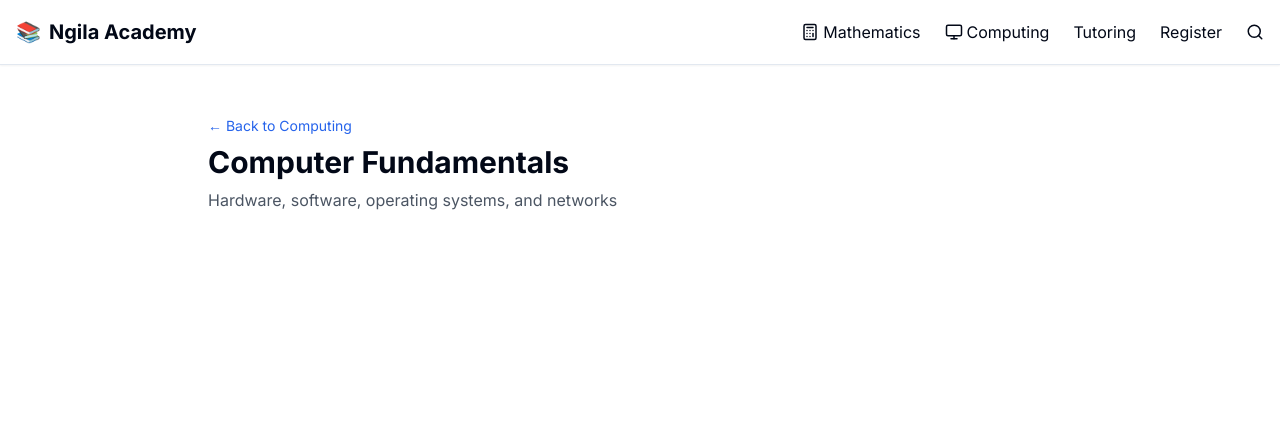
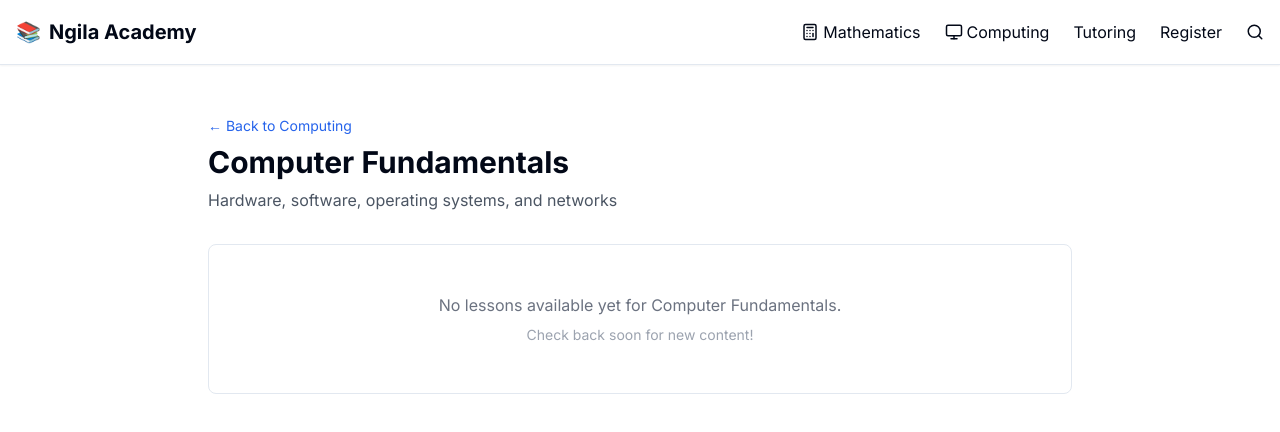
Before and after one commit to ngilambuya-dot/ngila-academy, a Next.js app: page /computing/fundamentals in a window 1280 px wide. Shown: the top 432 px of the page. Built offline with nearby package versions, Linux system fonts and the light colour scheme.

Commit message:
Fix computing pages with proper content

```diff
--- a/app/computing/databases/page.tsx
+++ b/app/computing/databases/page.tsx
@@ -20,7 +20,8 @@ export default async function DatabasesPage() {
                 </div>
 
                 <div className="space-y-3">
-                    {lessons.map((lesson, index) => (
+                    {lessons.length > 0 ? (
+                        lessons.map((lesson, index) => (
                             <Link
                                 key={lesson.slug}
                                 href={`/computing/databases/${lesson.slug}`}
@@ -50,7 +51,13 @@ export default async function DatabasesPage() {
                                     </div>
                                 </div>
                             </Link>
-                    ))}
+                        ))
+                    ) : (
+                        <div className="text-center py-12 bg-white dark:bg-gray-800 rounded-lg border">
+                            <p className="text-gray-500 dark:text-gray-400">No lessons available yet for Databases.</p>
+                            <p className="text-sm text-gray-400 dark:text-gray-500 mt-2">Check back soon for new content!</p>
+                        </div>
+                    )}
                 </div>
             </div>
         </main>
--- a/app/computing/fundamentals/page.tsx
+++ b/app/computing/fundamentals/page.tsx
@@ -20,7 +20,8 @@ export default async function FundamentalsPage() {
                 </div>
 
                 <div className="space-y-3">
-                    {lessons.map((lesson, index) => (
+                    {lessons.length > 0 ? (
+                        lessons.map((lesson, index) => (
                             <Link
                                 key={lesson.slug}
                                 href={`/computing/fundamentals/${lesson.slug}`}
@@ -50,7 +51,13 @@ export default async function FundamentalsPage() {
                                     </div>
                                 </div>
                             </Link>
-                    ))}
+                        ))
+                    ) : (
+                        <div className="text-center py-12 bg-white dark:bg-gray-800 rounded-lg border">
+                            <p className="text-gray-500 dark:text-gray-400">No lessons available yet for Computer Fundamentals.</p>
+                            <p className="text-sm text-gray-400 dark:text-gray-500 mt-2">Check back soon for new content!</p>
+                        </div>
+                    )}
                 </div>
             </div>
         </main>
--- a/app/computing/page.tsx
+++ b/app/computing/page.tsx
@@ -20,7 +20,8 @@ export default async function WebDevelopmentPage() {
                 </div>
 
                 <div className="space-y-3">
-                    {lessons.map((lesson, index) => (
+                    {lessons.length > 0 ? (
+                        lessons.map((lesson, index) => (
                             <Link
                                 key={lesson.slug}
                                 href={`/computing/web-development/${lesson.slug}`}
@@ -50,7 +51,13 @@ export default async function WebDevelopmentPage() {
                                     </div>
                                 </div>
                             </Link>
-                    ))}
+                        ))
+                    ) : (
+                        <div className="text-center py-12 bg-white dark:bg-gray-800 rounded-lg border">
+                            <p className="text-gray-500 dark:text-gray-400">No lessons available yet for Web Development.</p>
+                            <p className="text-sm text-gray-400 dark:text-gray-500 mt-2">Check back soon for new content!</p>
+                        </div>
+                    )}
                 </div>
             </div>
         </main>
--- a/app/computing/programming/page.tsx
+++ b/app/computing/programming/page.tsx
@@ -20,11 +20,12 @@ export default async function ProgrammingPage() {
                 </div>
 
                 <div className="space-y-3">
-                    {lessons.map((lesson, index) => (
+                    {lessons.length > 0 ? (
+                        lessons.map((lesson, index) => (
                             <Link
                                 key={lesson.slug}
                                 href={`/computing/programming/${lesson.slug}`}
-                            className="block bg-white dark:bg-gray-800 p-4 rounded-lg border hover:border-blue-500 transition group"
+                                className="block bg-white dark:bg-gray-800 p-4 rounded-lg border hover:border-purple-500 transition group"
                             >
                                 <div className="flex items-start gap-4">
                                     <div className="flex-shrink-0 w-8 h-8 rounded-full bg-purple-100 dark:bg-purple-900/30 flex items-center justify-center text-sm font-bold text-purple-600">
@@ -50,7 +51,13 @@ export default async function ProgrammingPage() {
                                     </div>
                                 </div>
                             </Link>
-                    ))}
+                        ))
+                    ) : (
+                        <div className="text-center py-12 bg-white dark:bg-gray-800 rounded-lg border">
+                            <p className="text-gray-500 dark:text-gray-400">No lessons available yet for Programming.</p>
+                            <p className="text-sm text-gray-400 dark:text-gray-500 mt-2">Check back soon for new content!</p>
+                        </div>
+                    )}
                 </div>
             </div>
         </main>
```
Lines whose indentation alone changed are shown as unchanged.
